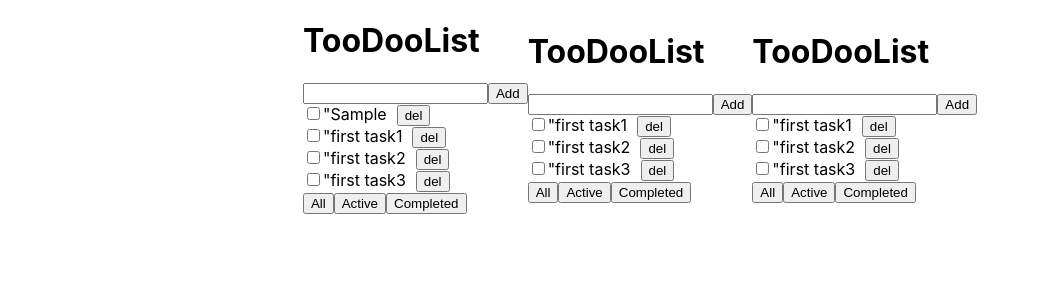
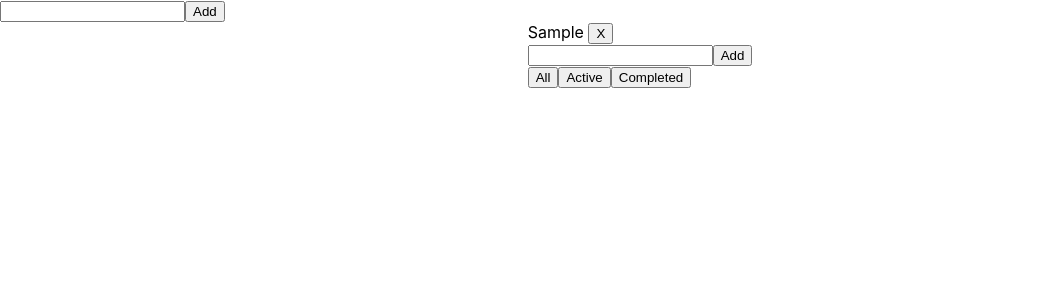
Before and after one commit to Alexey928/rebield-ToodooList, a React (Create React App) app: page / in a window 1280 px wide. Both pictures are taken after typing "Sample" into the empty fields and a click on the button "Add". Shown: the top 300 px of the page, without its empty margins (0-1040 px from the left). Built offline with nearby package versions, Linux system fonts and the light colour scheme.

Commit message:
crated base structure 6

```diff
--- a/src/App.tsx
+++ b/src/App.tsx
@@ -1,12 +1,13 @@
 import React ,{useState as State} from 'react';
 import TooDooList from "./Components/TooDooList";
 import {v1} from "uuid";
+import AddItemForm from "./Components/AddItemForm";
 const styles = {
   too_dooLists_contayner:{
         display:"flex",
         alignItems:"center",
         justifyContent:"center",
-  }
+  },
 }
 
 export type filterValueType = "All" | "Active" | "Complited";
@@ -26,35 +27,20 @@ export type stateTascksType = {
 }
 
 function App() {
-    const Id1 = v1();
-    const Id2 = v1();
-    const Id3 = v1();
-    const [toodoLists,setToodoLists ] = State<Array<toodooListType>>(
-        [  {id:Id1, title:"list1", filter:"All"},
-                    {id:Id2, title:"list2", filter:"All"},
-                    {id:Id3, title:"list3", filter:"All"},
-        ]);
 
-    const [tasks, setTasks] = State<stateTascksType>({
-            [Id1]:[
-                {id:v1(),title:"first task1",isDone:false},
-                {id:v1(),title:"first task2",isDone:false},
-                {id:v1(),title:"first task3",isDone:false},
-            ],
-            [Id2]:[
-                {id:v1(),title:"first task1",isDone:false},
-                {id:v1(),title:"first task2",isDone:false},
-                {id:v1(),title:"first task3",isDone:false},
-            ],
-            [Id3]:[
-                {id:v1(),title:"first task1",isDone:false},
-                {id:v1(),title:"first task2",isDone:false},
-                {id:v1(),title:"first task3",isDone:false},
-            ],
-    });
+    const [toodoLists,setToodoLists ] = State<Array<toodooListType>>([]);
+    const [tasks, setTasks] = State<stateTascksType>({});
 
     const changeTaskStatus = (tascID:string,listID:string)  => {
-        setTasks({...tasks,[listID]:tasks[listID].map((t)=>t.id===tascID?{...t,isDone:!t.isDone}:{...t})})
+
+        setTasks({...tasks,[listID]:tasks[listID].map((t)=>t.id===tascID?{...t,isDone:!t.isDone}:{...t})});
+    }
+    const changeTaskTitle = (listID:string, taskID:string, newTitle:string)=>{
+        setTasks({...tasks,[listID]:tasks[listID].map((t)=>t.id===taskID?{...t,title:newTitle}:t)});
+    }
+    const changeToodoListTitle = (listID:string,newTitle:string)=>{
+        debugger
+        setToodoLists(toodoLists.map((l)=>l.id===listID?{...l,title:newTitle}:l));
     }
 
     const removeTask = (tascID:string,listID:string) => {
@@ -67,21 +53,28 @@ function App() {
     const addTAsk = (listID:string,title:string)=>{
         setTasks({...tasks,[listID]:[{id: v1(), title: title, isDone: false},...tasks[listID]]});
     }
-    const addTodooList = (title:string)=>{
+
+    const addTodooList = (ID:string,title:string)=>{
         const forigenKeyID = v1();
         setToodoLists([...toodoLists,{id:forigenKeyID,title:title,filter:"All"}]);
         setTasks({...tasks,[forigenKeyID]:[]});
     }
+
     const removeTodooList = (listID:string)=>{
-       setToodoLists(toodoLists.filter(list=>list.id!==listID))
+        setToodoLists(toodoLists.filter(list=>list.id!==listID))
        delete tasks[listID]
     }
 
 
+
     return (
         <div>
+            <AddItemForm ID={""} addItem={addTodooList}/>
             <div style={styles.too_dooLists_contayner}>
-                {toodoLists.map((tl)=><TooDooList  addTAsk={addTAsk}
+                {toodoLists.map((tl)=><TooDooList  changeTaskTitle={changeTaskTitle}
+                                                                changeToodoListTitle={changeToodoListTitle}
+                                                                removeTodooList={removeTodooList}
+                                                                addTAsk={addTAsk}
                                                                 setToodoListFilter={setToodoListFilter}
                                                                 removeTask={removeTask}
                                                                 changeTaskStatus={changeTaskStatus}
@@ -91,8 +84,6 @@ function App() {
                                                                 listID={tl.id}
                                                                 title={tl.title}/>)
                 }
-
-
             </div>
         </div>
     );
--- a/src/Components/AddItemForm.tsx
+++ b/src/Components/AddItemForm.tsx
@@ -1,4 +1,4 @@
-import React, {ChangeEvent, useState} from 'react';
+import React, {ChangeEvent, KeyboardEventHandler, useState} from 'react';
 import {validateInputValue as validator} from "../AuxiliaryLogic/AuxiliaryLogic"
 
 type AddItemFormPropsType ={
@@ -26,7 +26,7 @@ const AddItemForm:React.FC<AddItemFormPropsType> = ({addItem,ID}) => {
                    }}
             />
             <button onClick={()=>{validator(inputValue,setError) && addItem(ID,inputValue);setInputValue("")}}>Add</button>
-            {error&&<span>ER</span>}
+            {error && <span>ER</span>}
         </div>
     );
 };
--- a/src/Components/EditableSpan.tsx
+++ b/src/Components/EditableSpan.tsx
@@ -4,7 +4,7 @@ import React, {ChangeEvent, useState} from 'react';
 type EditableSpanPropsType = {
     id:string
     titlle: string
-    onChange: (newValue: string,id:string) => void
+    onChange: (id:string,newValue:string) => void
 }
 
 export function EditableSpan(props: EditableSpanPropsType){
@@ -12,19 +12,25 @@ export function EditableSpan(props: EditableSpanPropsType){
     let [editMode, setEditMode] = useState(false);
     let [title, setTitle] = useState(props.titlle);
 
+
     const activateEditMode = () => {
         setEditMode(true);
         setTitle(props.titlle);
     }
     const activateViewMode = () => {
+        console.log("ll")
         setEditMode(false);
-        props.onChange(title,props.id);
+        props.onChange(props.id,title);
     }
     const changeTitle = (e: ChangeEvent<HTMLInputElement>) => {
         setTitle(e.currentTarget.value)
     }
 
-    return editMode
-        ? <input  value={title} onChange={changeTitle} autoFocus onBlur={activateViewMode}/>
-        : <span onDoubleClick={activateEditMode}>{props.titlle}</span>
+    return editMode ?
+        <input  value={title}
+                  onChange={changeTitle}
+                  autoFocus onBlur={activateViewMode}
+                  onKeyPress={(e:any)=>e.key==="Enter"&&activateViewMode()}
+        /> :
+        <span onDoubleClick={activateEditMode}>{props.titlle}</span>
 }
--- a/src/Components/Task.tsx
+++ b/src/Components/Task.tsx
@@ -1,19 +1,22 @@
 import React from 'react';
+import {EditableSpan} from "./EditableSpan";
 
 
 type TasksPropsType = {
     changeTascStatus:()=>void
     remuveTask:()=>void
+    changeTaskTitle:(taskID:string,title:string)=>void
     id:string
     tittle:string,
     isDone:boolean
+
 }
-const Task:React.FC<TasksPropsType>= ({tittle,isDone,changeTascStatus,remuveTask}) => {
+const Task:React.FC<TasksPropsType>= ({id,tittle,isDone,changeTascStatus,remuveTask,changeTaskTitle}) => {
 
     return (
         <div>
             <input onChange={changeTascStatus} type="checkbox" checked={isDone}/>
-            <span>"{tittle}</span>
+            <EditableSpan id={id} titlle={tittle} onChange={changeTaskTitle}/>
             <button onClick={remuveTask} style={{marginLeft:10}}>del</button>
         </div>
     );
--- a/src/Components/TooDooList.tsx
+++ b/src/Components/TooDooList.tsx
@@ -4,6 +4,7 @@ import {filterValueType, tasckType} from "../App";
 import {getTasksForRender as tasksFilter} from "../AuxiliaryLogic/AuxiliaryLogic"
 import FilteredButtonsInterface from "./FilteredButonsInterfase";
 import AddItemForm from "./AddItemForm";
+import {EditableSpan} from "./EditableSpan";
 
 type tooDoListPropsType = {
     title:string
@@ -14,6 +15,9 @@ type tooDoListPropsType = {
     removeTask:(ascID:string, listID:string)=>void,
     setToodoListFilter:(listID:string,filter:filterValueType)=>void,
     addTAsk:(listID:string,title:string)=>void
+    removeTodooList:(listID:string)=>void
+    changeToodoListTitle:(listID:string,newTitle:string)=>void
+    changeTaskTitle:(listID:string, taskID:string, newTitle:string)=>void
 }
 
 const TooDooList:React.FC<tooDoListPropsType> = ({
@@ -24,16 +28,20 @@ const TooDooList:React.FC<tooDoListPropsType> = ({
                                                      changeTaskStatus ,
                                                      removeTask,
                                                      setToodoListFilter,
-                                                     addTAsk
+                                                     addTAsk,
+                                                     removeTodooList,
+                                                     changeToodoListTitle,
+                                                     changeTaskTitle,
                                                  }) => {
 
     return (
         <div >
-            <h1>TooDooList</h1>
+            <EditableSpan id={listID} titlle={title} onChange={changeToodoListTitle}/> <button onClick={()=>removeTodooList(listID)} >X</button>
             <AddItemForm ID={listID} addItem={addTAsk}/>
             <div>
                 {tasksFilter(filter,tasks).map((t) =>
-                    (<Task remuveTask={()=>removeTask(t.id,listID)}
+                    (<Task changeTaskTitle={(taskID,title)=>changeTaskTitle(listID,taskID,title)}
+                           remuveTask={()=>removeTask(t.id,listID)}
                            changeTascStatus={()=>changeTaskStatus(t.id,listID)}
                            isDone={t.isDone}
                            id={t.id}
@@ -42,7 +50,6 @@ const TooDooList:React.FC<tooDoListPropsType> = ({
                     />))
                 }
             </div>
-
             <FilteredButtonsInterface listID={listID} setToodoListFilter={setToodoListFilter}/>
         </div>
     );
```
